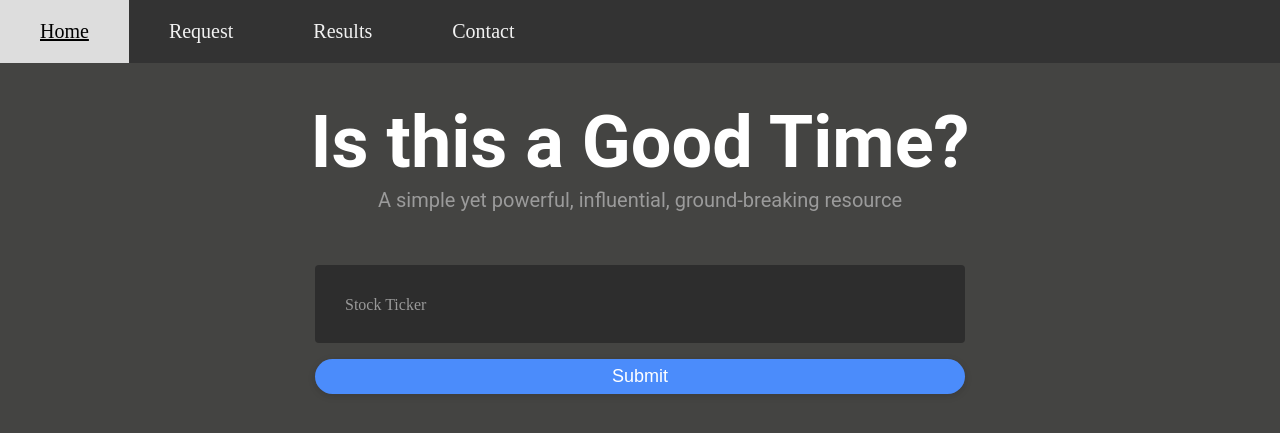
After one commit to SamKhzym/tohacks-2021, a Flask app: template templates/request.html in a window 1280 px wide. The commit adds this page. Shown: the top 433 px of the page. Run offline with Flask 2, Linux system fonts and the light colour scheme; the template is opened without the code that fills it, so the values that code supplies are empty.

Commit message:
Base file

```diff
--- a/routes.py
+++ b/routes.py
@@ -13,7 +13,7 @@ def hello(name=None):
 
         return redirect("/results")
     else:
-        return render_template("homepage.html")
+        return render_template("request.html")
 
 
 @app.route("/results")
@@ -25,4 +25,4 @@ def results():
 
 
 if __name__ == "__main__":
-    app.run()
+    app.run(debug = True)
--- a/static/styles/mainpage.css
+++ b/static/styles/mainpage.css
@@ -1,32 +1,3 @@
-body {
-  margin:0;
-  background-color: #444442;
-  padding-top: 100px;
-}
-
-.navbar {
-  overflow: hidden;
-  background-color: #2d2d2d;
-  position: fixed;
-  top: 0;
-  width: 100%;
-}
-
-.navbar a {
-  float: right;
-  display: block;
-  color: white;
-  text-align: center;
-  padding: 14px 30px;
-  text-decoration: none;
-  font-size: 20px;
-}
-
-.navbar a:hover {
-  background: #ddd;
-  color: black;
-}
-
 h1 {
   font-family: "Roboto", sans-serif, "arial";
   font-weight: 600;
--- /dev/null
+++ b/templates/base.html
@@ -0,0 +1,53 @@
+<!DOCTYPE html>
+<html>
+    <meta name="viewport" content="width=device-width, initial-scale=1">
+    <style>
+    body {
+    margin:0;
+    background-color: #444442;
+    padding-top: 100px;
+    }
+
+    .navbar {
+    overflow: hidden;
+    background-color: #333;
+    position: fixed;
+    top: 0;
+    width: 100%;
+    }
+
+    .navbar a {
+    float: left;
+    display: block;
+    color: #f2f2f2;
+    text-align: center;
+    padding: 20px 40px;
+    text-decoration: none;
+    font-size: 20px;
+    }
+
+    .navbar a:hover {
+    background: #ddd;
+    color: black;
+    text-decoration: underline;
+    }
+
+
+    </style>
+    {% block link %}{% endblock %}
+    <head>
+        <title>{% block title %}{% endblock %}</title>
+        <h1>{% block h1 %}{% endblock %}</h1>
+    </head>
+    <body>
+        <div class="navbar">
+            <a href="#home">Home</a>
+            <a href="#request">Request</a>
+            <a href="#results">Results</a>
+            <a href="#contact">Contact</a>
+        </div>
+
+        {% block content %}{% endblock %}
+
+        </body>
+</html>
--- /dev/null
+++ b/templates/request.html
@@ -0,0 +1,22 @@
+{% extends "base.html" %}
+{% block link %}
+<link rel="stylesheet" href="{{ url_for('static', filename='styles/mainpage.css') }}">
+{% endblock %}
+{% block title %}Is this a Good Time?{% endblock %}
+{% block h1 %}Is this a Good Time?{% endblock %}
+{% block content %}
+<header class="row">
+    <h4 style="text-align:center">A simple yet powerful, influential, ground-breaking resource</h4>
+</header>
+<form class="row input-container" method="post">
+    <div class="col-xs-12">
+        <div class="styled-input wide">
+            <input type="text" id="sname" name="sname" required />
+            <label>Stock Ticker</label>
+        </div>
+    </div>
+    <div class="col-xs-12">
+        <input type="submit" class="btn-lrg submit-btn">
+    </div>
+</form>
+{% endblock %}
```
Also changed, not shown: templates/homepage.html (deleted, +0 -30 lines).
